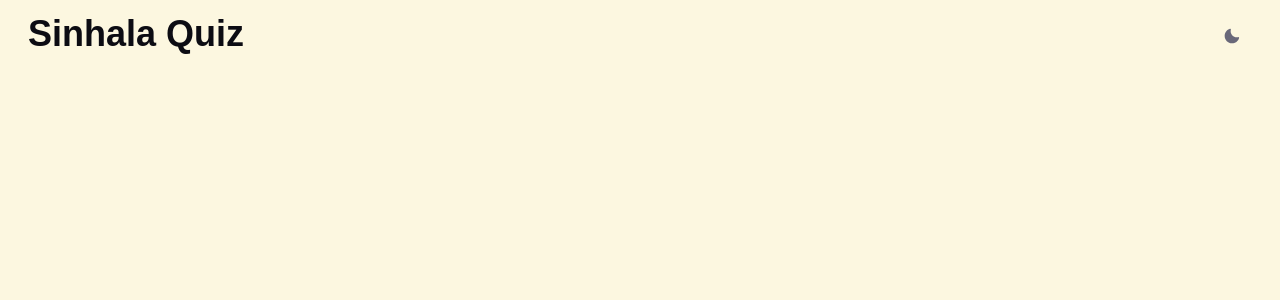
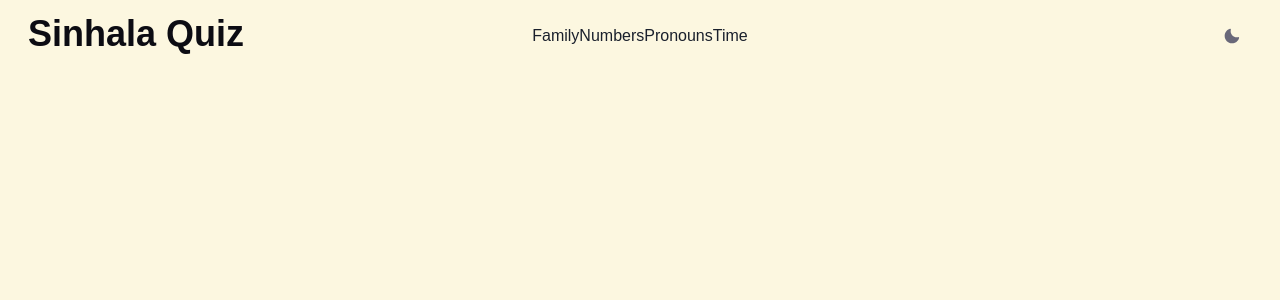
Before and after one commit to druwan/sinhalaquizapp, a Next.js app: page / in a window 1280 px wide. Shown: the top 300 px of the page. Built offline with nearby package versions, Linux system fonts and the light colour scheme; a web font is replaced by a local one.

Commit message:
refactor: adding navlinks to navbar to select category

```diff
--- a/components/Navbar/Navbar.tsx
+++ b/components/Navbar/Navbar.tsx
@@ -1,10 +1,28 @@
-import { Container, Flex, Heading, useColorMode } from '@chakra-ui/react';
+import {
+  Box,
+  Container,
+  Flex,
+  Heading,
+  Link,
+  Text,
+  useColorMode,
+} from '@chakra-ui/react';
+import NextLink from 'next/link';
 import React from 'react';
 import ToggleTheme from '../ToggleTheme/ToggleTheme';
 
 const Navbar = () => {
   const { colorMode } = useColorMode();
   const textColor = colorMode === 'light' ? 'Raisin.900' : 'Flax.100';
+
+  const Links = ['Family', 'Numbers', 'Pronouns', 'Time'];
+
+  const NavLink = ({ children }) => (
+    <NextLink href='#' passHref>
+      <Link>{children}</Link>
+    </NextLink>
+  );
+
   return (
     <Flex as={'nav'} p={3}>
       <Container maxW={'full'}>
@@ -12,7 +30,13 @@ const Navbar = () => {
           Sinhala Quiz
         </Heading>
       </Container>
-
+      <Flex maxW={'full'} py={3}>
+        <Text fontSize={'md'}>
+          {Links.map((link) => (
+            <NavLink key={link}>{link}</NavLink>
+          ))}
+        </Text>
+      </Flex>
       <Container maxW={'full'} centerContent alignItems={'end'}>
         <ToggleTheme />
       </Container>
```
